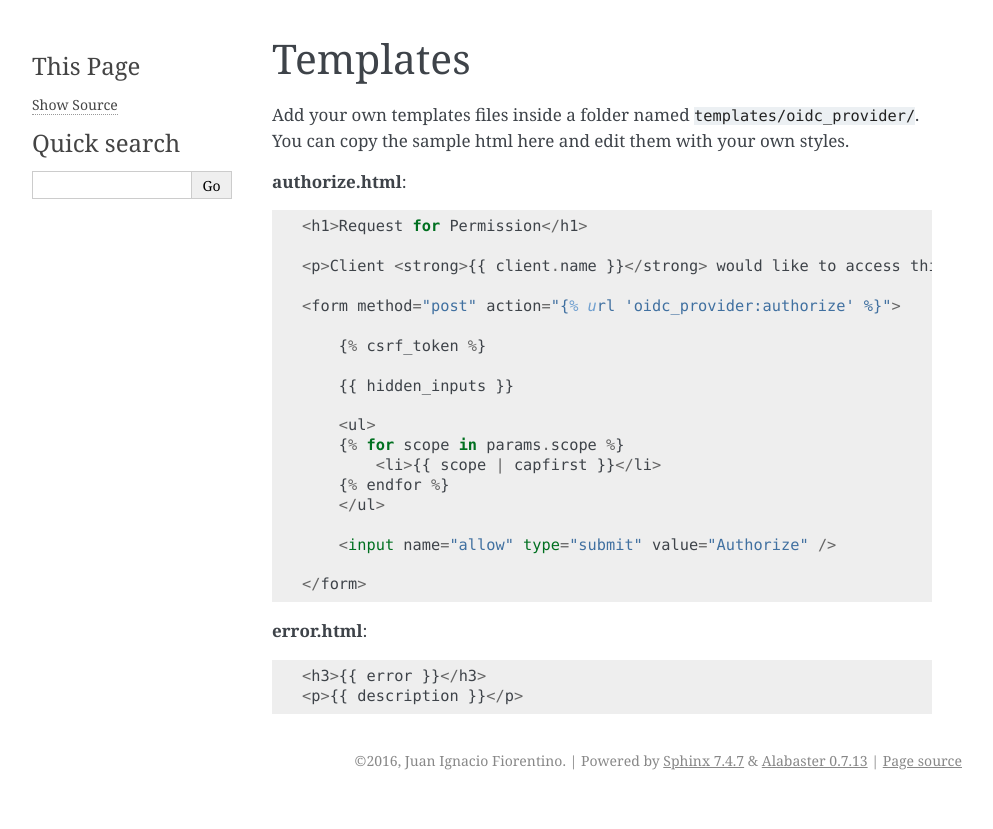
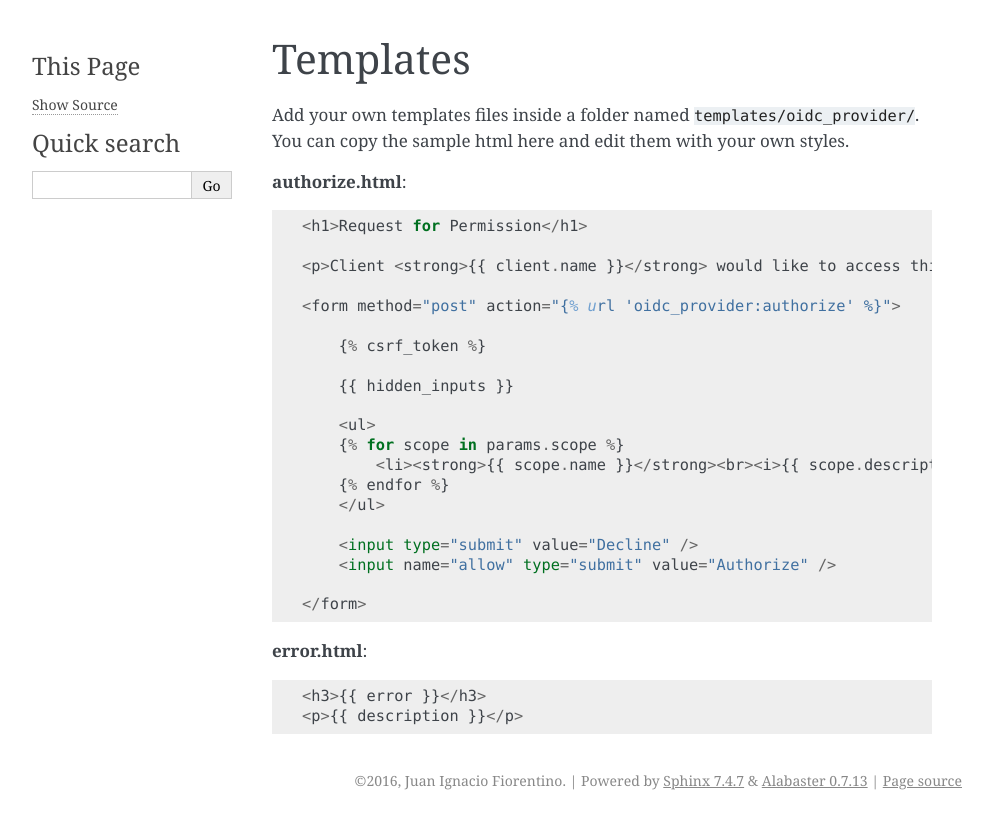
Before and after one commit to juanifioren/django-oidc-provider, a Sphinx documentation site: the page built from docs/sections/templates.rst, in a window 1280 px wide. Shown: the top 829 px of the page, without its empty margins (148-1141 px from the left). Built offline with Sphinx 7.4.7, drawn with Linux system fonts in a browser that asks for light colours.

Commit message:
Update authorize template in docs.

```diff
--- a/docs/sections/templates.rst
+++ b/docs/sections/templates.rst
@@ -20,10 +20,11 @@ You can copy the sample html here and edit them with your own styles.
 
         <ul>
         {% for scope in params.scope %}
-            <li>{{ scope | capfirst }}</li>
+            <li><strong>{{ scope.name }}</strong><br><i>{{ scope.description }}</i></li>
         {% endfor %}
         </ul>
 
+        <input type="submit" value="Decline" />
         <input name="allow" type="submit" value="Authorize" />
 
     </form>
```
